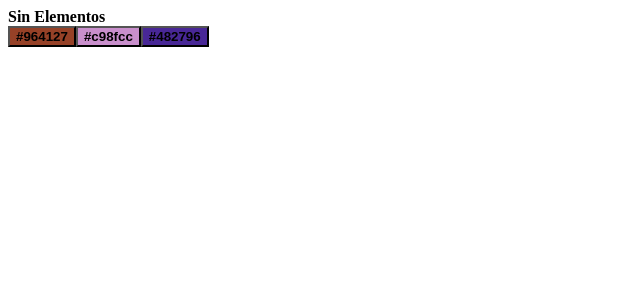
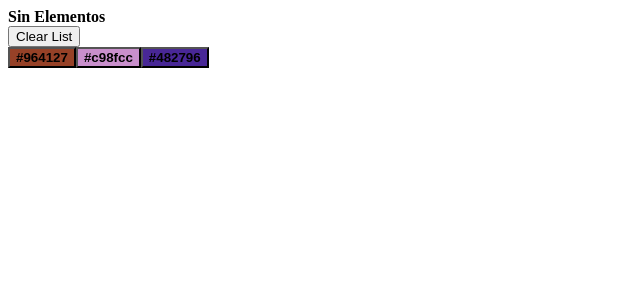
Before and after one commit to milopezlapampa/mf-color-list, a React app: page / in a window 1280 px wide. Shown: the top 300 px of the page, without its empty margins (0-640 px from the left). Built offline with nearby package versions, Linux system fonts and the light colour scheme.

Commit message:
se agrego botton

```diff
--- a/src/components/colorList.jsx
+++ b/src/components/colorList.jsx
@@ -1,7 +1,7 @@
 import React from 'react'
 import Swal from 'sweetalert2'
 
-const ColorList = ({ colorList = [] }) => {
+const ColorList = ({ colorList = [], handleClickClearColors }) => {
 
   const handleCopyColor = (color) => {
 
@@ -18,7 +18,10 @@ const ColorList = ({ colorList = [] }) => {
   };
 
   return (
-    <div >
+    <>
+    {colorList.length > 0 && (
+      <button className="btn btn-danger my-4 w-100" onClick={handleClickClearColors}>Clear List</button>
+    )}
         <div className='list-group text-center'>
           {colorList.length > 0 ? (
             colorList.map((color, index) => (
@@ -38,7 +41,7 @@ const ColorList = ({ colorList = [] }) => {
           </div>
         )}
         </div>
-    </div>
+    </>
   )
 }
 
```
